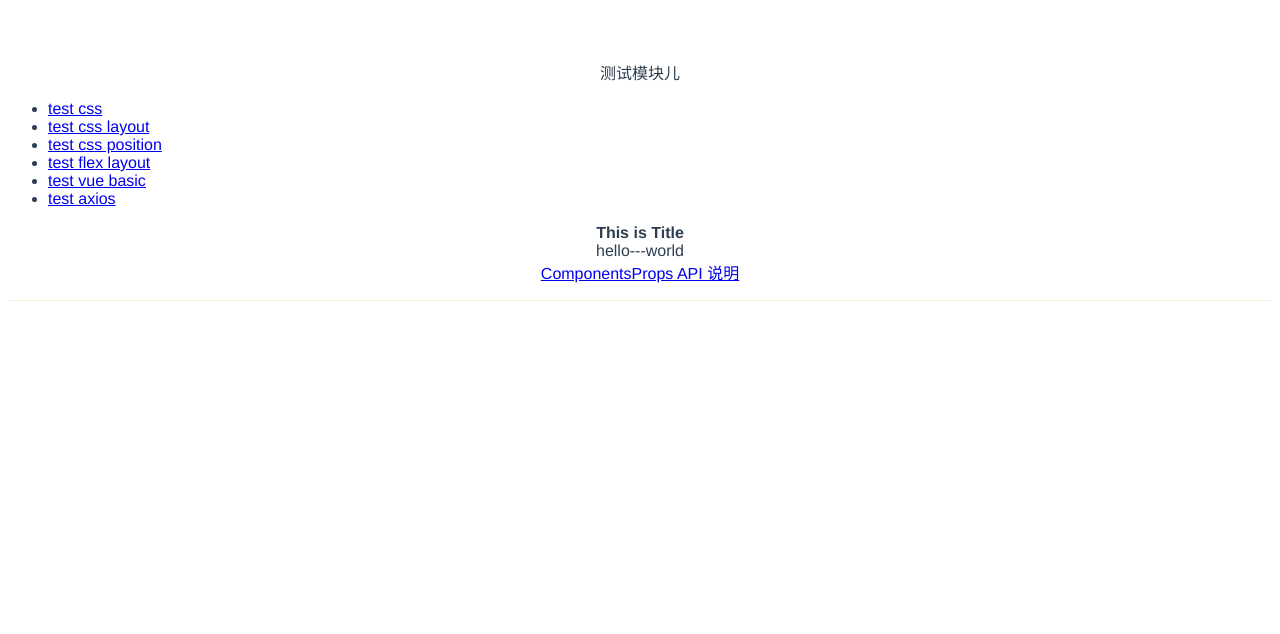
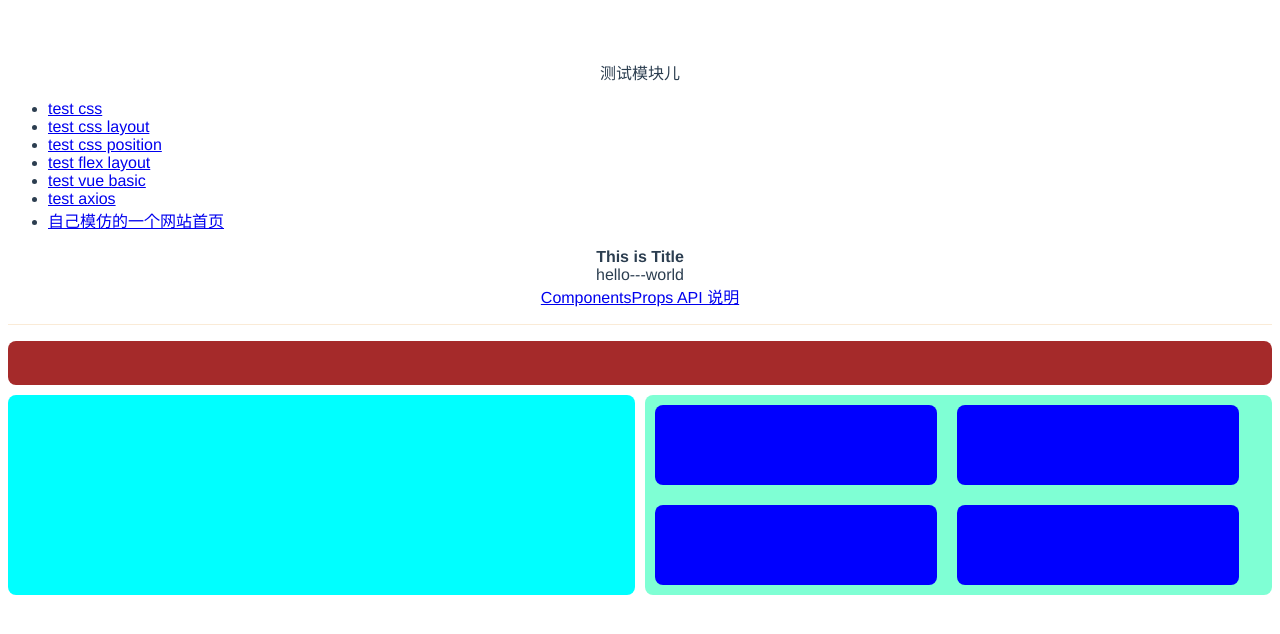
Before and after one commit to fanthus/vue-practice, a Vue app: page /test/home in a window 1280 px wide. Shown: the top 634 px of the page. Built offline with nearby package versions, Linux system fonts and the light colour scheme.

Commit message:
feat: 测试网站首页效果

```diff
--- a/src/App.vue
+++ b/src/App.vue
@@ -19,6 +19,9 @@
       </li>
       <li class="list-style">
         <router-link to="/testaxios">test axios</router-link>
+      </li>
+      <li class="list-style">
+        <router-link to="/test/home">自己模仿的一个网站首页</router-link>
       </li>
     </ul>
 
--- /dev/null
+++ b/src/components/TestWebHome.vue
@@ -0,0 +1,74 @@
+<template>
+  <div class="container">
+    <div class="navibar corner"></div>
+    <div class="row-container corner">
+      <div class="left-grid corner"></div>
+      <div class="right-grid corner">
+        <div class="small-grid corner"></div>
+        <div class="small-grid corner"></div>
+        <div class="small-grid corner"></div>
+        <div class="small-grid corner"></div>
+      </div>
+    </div>
+  </div>
+</template>
+
+<script>
+export default {
+  name: "TestHomePage",
+  data() {
+    return {
+      name: "TestHomePage",
+    };
+  },
+};
+</script>
+
+<style>
+.container {
+  display: flex;
+  flex-direction: column;
+}
+
+.navibar {
+  width: 100%;
+  height: 44px;
+  background-color: brown;
+}
+
+.row-container {
+  display: flex;
+  flex-direction: row;
+  width: 100%;
+}
+
+.left-grid {
+  width: 50%;
+  height: 200px;
+  margin-top: 10px;
+  background-color: aqua;
+}
+
+.right-grid {
+  display: flex;
+  flex-direction: row;
+  flex-wrap: wrap;
+  width: 50%;
+  height: 200px;
+  margin-top: 10px;
+  margin-left: 10px;
+  background-color: aquamarine;
+}
+
+.small-grid {
+  width: 45%;
+  height: 40%;
+  background-color: blue;
+  margin: 10px;
+}
+
+.corner {
+  border-radius: 8px;
+}
+
+</style>
--- a/src/router.js
+++ b/src/router.js
@@ -6,6 +6,7 @@ import TestCSSLayout from './components/TestCSSLayout.vue'
 import TestCSSFlexLayout from './components/TestCSSFlexLayout.vue'
 import TestCSSPosition from './components/TestCSSPosition.vue'
 import TestAxios from './components/TestAxios.vue'
+import TestWebHome from './components/TestWebHome.vue'
 
 const router = new VueRouter({
   mode: 'history',
@@ -33,6 +34,10 @@ const router = new VueRouter({
     {
       path: '/testaxios',
       component: TestAxios
+    },
+    {
+      path: '/test/home',
+      component: TestWebHome
     }
   ]
 })
```
